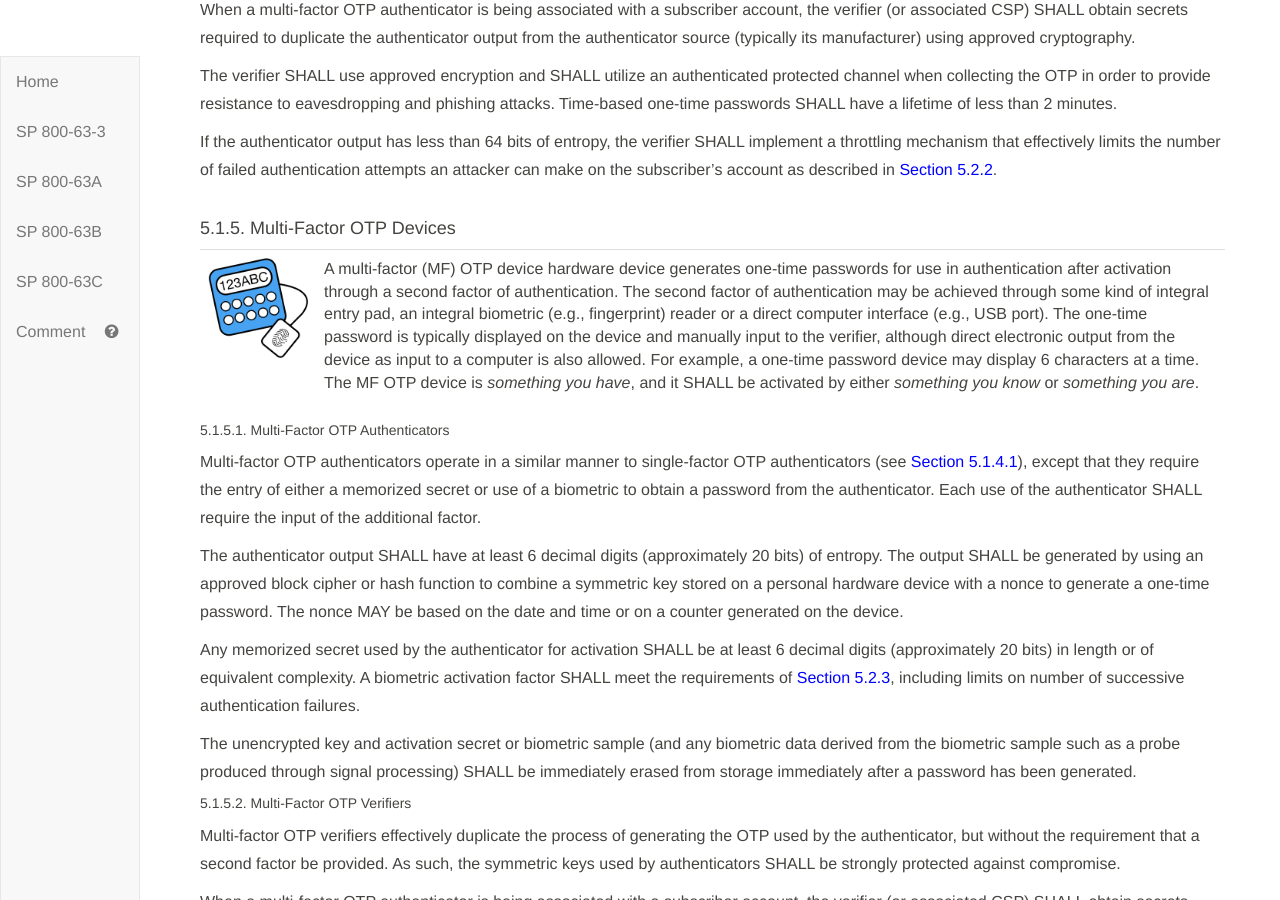
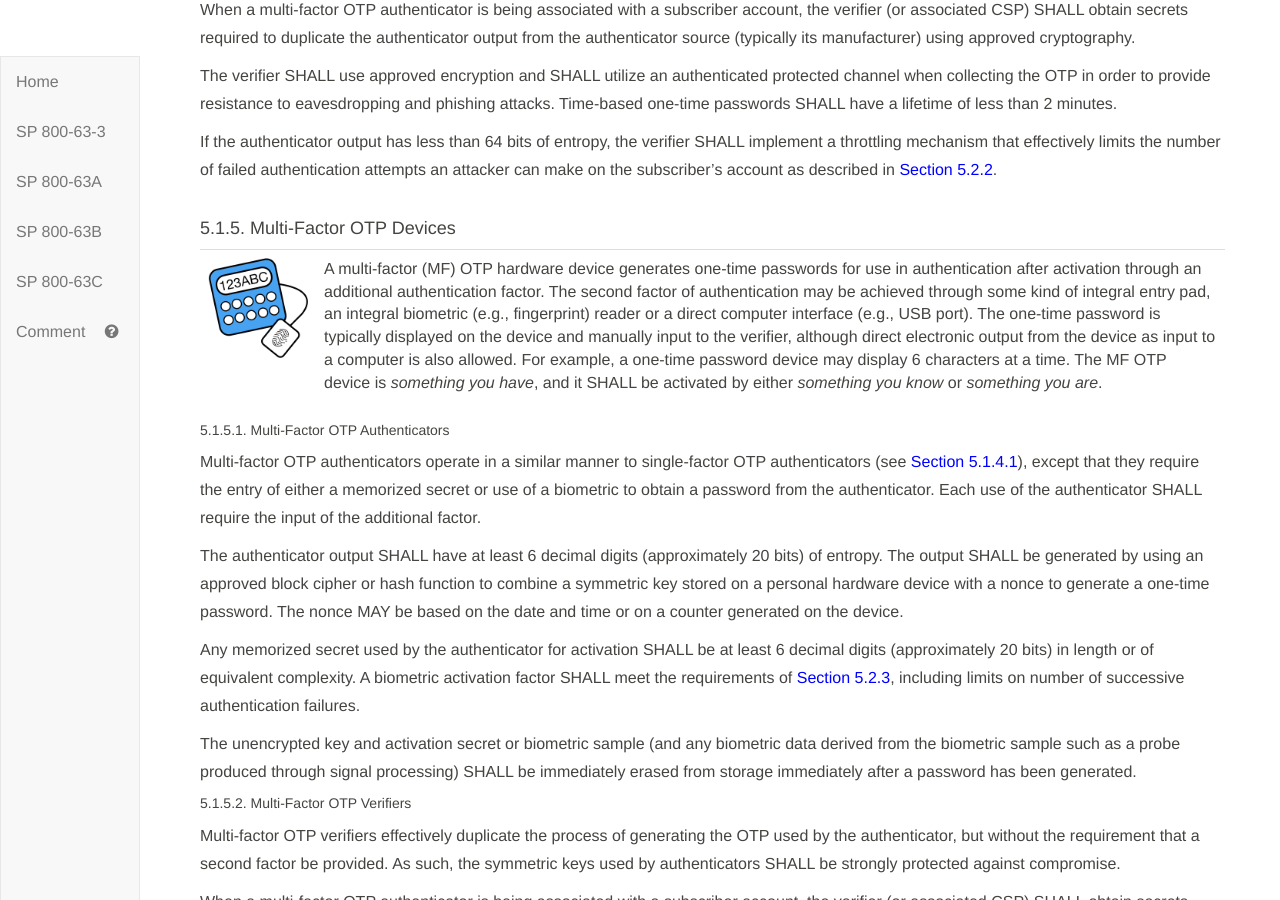
Before and after one commit to usnistgov/800-63-3, a Jekyll site: the page built from sp800-63b.md, in a window 1280 px wide and 900 px high, scrolled down 29514 px. Built offline with Jekyll 4.4.1, drawn with Linux system fonts in a browser that asks for light colours.

Commit message:
Clean up wording on MF OTP devices. Resolves usnistgov/800-63-3#348

```diff
--- a/sp800-63b/sec5_authenticators.md
+++ b/sp800-63b/sec5_authenticators.md
@@ -175,7 +175,7 @@
 <table style="width:100%">
   <tr>
     <td><img src="sp800-63b/media/Multi-factor-otp-device.png" alt="authenticator" style="width: 100px;height: 100px"/></td>
-    <td>A multi-factor (MF) OTP device hardware device generates one-time passwords for use in authentication after activation through a second factor of authentication. The second factor of authentication may be achieved through some kind of integral entry pad, an integral biometric (e.g., fingerprint) reader or a direct computer interface (e.g., USB port). The one-time password is typically displayed on the device and manually input to the verifier, although direct electronic output from the device as input to a computer is also allowed. For example, a one-time password device may display 6 characters at a time. The MF OTP device is <i>something you have</i>, and it SHALL be activated by either <i>something you know</i> or <i>something you are</i>.</td>
+    <td>A multi-factor (MF) OTP hardware device generates one-time passwords for use in authentication after activation through an additional authentication factor. The second factor of authentication may be achieved through some kind of integral entry pad, an integral biometric (e.g., fingerprint) reader or a direct computer interface (e.g., USB port). The one-time password is typically displayed on the device and manually input to the verifier, although direct electronic output from the device as input to a computer is also allowed. For example, a one-time password device may display 6 characters at a time. The MF OTP device is <i>something you have</i>, and it SHALL be activated by either <i>something you know</i> or <i>something you are</i>.</td>
   </tr>
   </table>
   </div>
```
